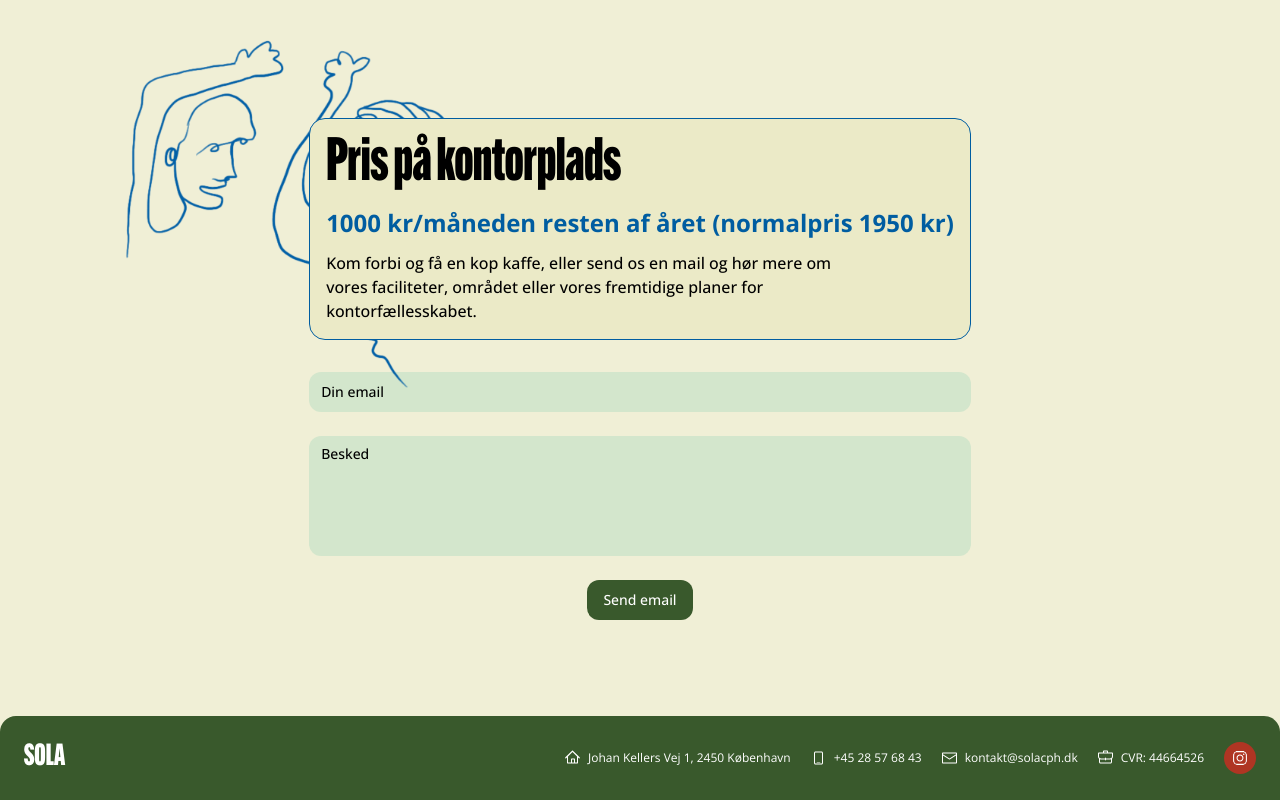
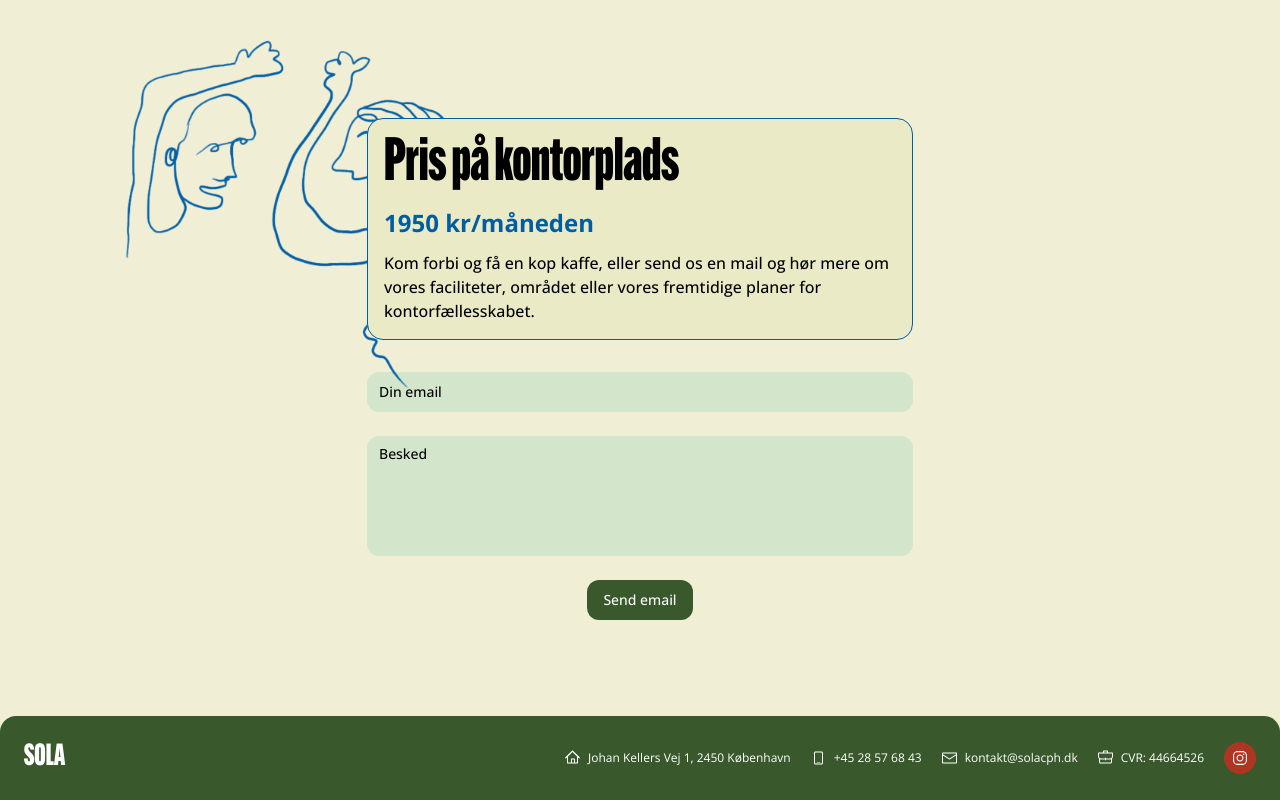
Before and after one commit to t-holmquist/sola, a Next.js app: page / in a window 1280 px wide. Shown: the part 3880-4680 px from the top of the page. Built offline with nearby package versions, Linux system fonts and the light colour scheme; no server answers.

Commit message:
Price update. Package fix.

```diff
--- a/components/contact.tsx
+++ b/components/contact.tsx
@@ -10,7 +10,7 @@ export const Contact = () => {
         <Image src='/line-drawing.png' width={250} height={250} alt="people-line-drawing" className="absolute -top-[150px] lg:hidden z-10"/>
         <div className="flex flex-col gap-3 p-4 border-accent border bg-backgroundSandDark rounded-2xl relative z-20">
           <h2 className="text-5xl md:text-6xl font-gothic text-black">Pris på kontorplads</h2>
-          <p className="font-sans font-bold text-2xl text-accent">{`1000 kr/måneden resten af året (normalpris 1950 kr)`}</p>
+          <p className="font-sans font-bold text-2xl text-accent">{`1950 kr/måneden`}</p>
           <p className="text-black font-sans font-medium sm:max-w-lg max-w-80">Kom forbi og få en kop kaffe, eller send os en mail og hør mere om vores faciliteter, området eller vores fremtidige planer for kontorfællesskabet.</p>
         </div>
         <ContactForm />
```
Also changed, not shown: 1 other file (tests, documents, lock files or other folders).
